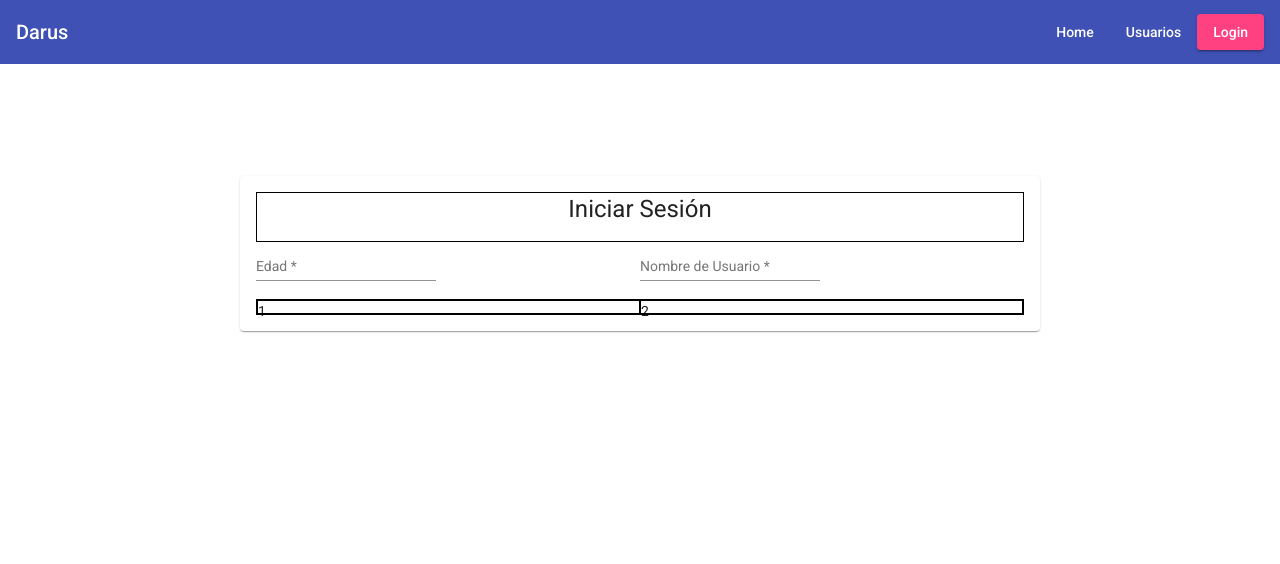
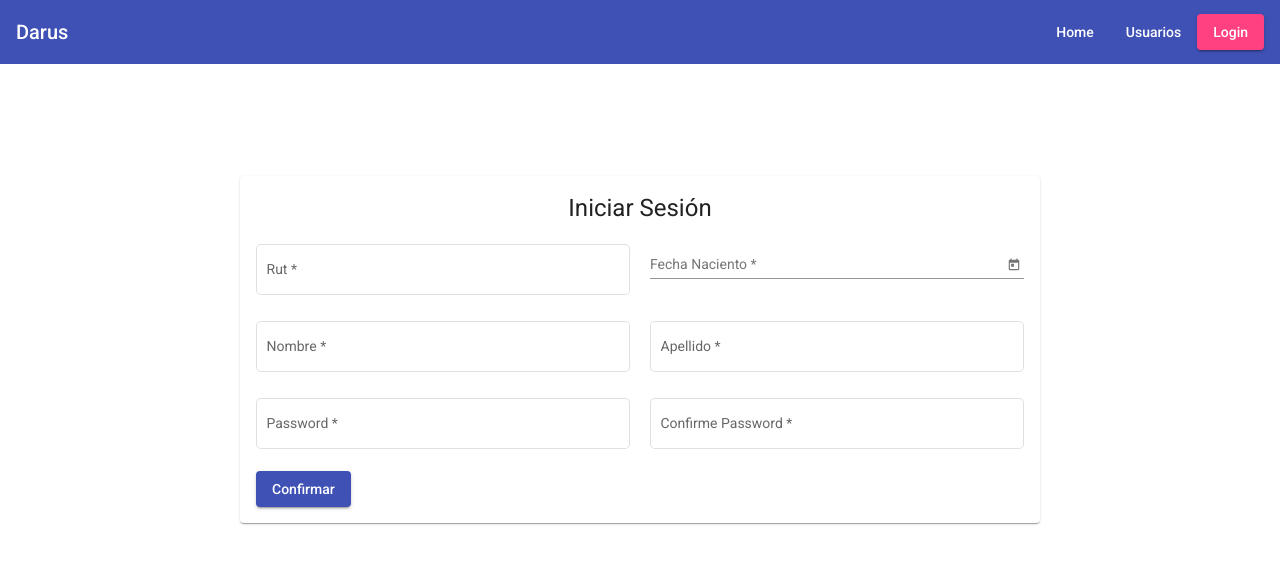
Before and after one commit to SrDarus/angularMaterial, an Angular app: page /usuario/nuevoUsuario in a window 1280 px wide. Shown: the top 564 px of the page. Built offline with nearby package versions, Linux system fonts and the light colour scheme.

Commit message:
se implementa el modulo flexLayoutModule para dejar el formulario nuevo usuario responsivo

```diff
--- a/src/app/app.module.ts
+++ b/src/app/app.module.ts
@@ -49,6 +49,7 @@ import {MatSortModule} from '@angular/material/sort';
 import {MatPaginatorModule} from '@angular/material/paginator';
 import {MatButtonModule} from '@angular/material/button';
 import { UsuarioService } from './services/usuario.service';
+import { MatNativeDateModule } from '@angular/material/core';
 
 @NgModule({
   declarations: [
@@ -71,6 +72,7 @@ import { UsuarioService } from './services/usuario.service';
     MatInputModule,
     MatAutocompleteModule,
     MatDatepickerModule,
+    MatNativeDateModule,
     MatFormFieldModule,
     MatRadioModule,
     MatSelectModule,
@@ -100,7 +102,8 @@ import { UsuarioService } from './services/usuario.service';
 
   ],
   providers: [
-    UsuarioService
+    UsuarioService,
+    MatDatepickerModule
   ],
   bootstrap: [AppComponent]
 })
--- a/src/app/components/login/nuevo-usuario/nuevo-usuario.component.html
+++ b/src/app/components/login/nuevo-usuario/nuevo-usuario.component.html
@@ -1,23 +1,46 @@
 <mat-card class="m-t-7 m-l-15 m-r-15">
-    <div class="bo text-center">
+    <div class="text-center">
         <h1>Iniciar Sesión</h1>
     </div>
     <form [formGroup]="formNuevoUsuario">
-        <div fxLayout="row">
-            <mat-form-field fxLayout="col" class="w-full">
-                <input matInput placeholder="Edad" formControlName="edad" class="bo w-full">
+        <div fxLayout="row" fxLayout.sm="column" fxLayout.xs="column" fxLayoutGap="20px" fxLayoutGap.xs="10px">
+            <mat-form-field fxFlex appearance="outline" fxFlex="1 1 50%">
+                <mat-label>Rut</mat-label>
+                <input matInput formControlName="rut">
             </mat-form-field>
-            <mat-form-field fxLayout="col" class="w-full">
-                <input matInput placeholder="Nombre de Usuario" formControlName="usuario" class="bo w-full">
+            <mat-form-field fxFlex="1 1 50%">
+                <mat-label>Fecha Naciento</mat-label>
+                <input matInput [matDatepicker]="picker" formControlName="fechaNacimiento">
+                <mat-datepicker-toggle matSuffix [for]="picker"></mat-datepicker-toggle>
+                <mat-datepicker #picker></mat-datepicker>
             </mat-form-field>
         </div>
-        <div fxLayout="row" class="bo h-1">
-            <div fxlayout="col" class="w-full bo h1">
-                1
-            </div>
-            <div fxlayout="col" class="w-full bo h1">
-                2
-            </div>
+        <div fxLayout="row" fxLayout.sm="column" fxLayout.xs="column" fxLayoutGap="20px" fxLayoutGap.xs="10px">
+            <mat-form-field fxFlex appearance="outline">
+                <mat-label>Nombre</mat-label>
+                <input matInput formControlName="nombre">
+            </mat-form-field>
+
+            <mat-form-field fxFlex appearance="outline">
+                <mat-label>Apellido</mat-label>
+                <input matInput formControlName="apellido">
+            </mat-form-field>
+        </div>
+
+        <div fxLayout="row" fxLayout.sm="column" fxLayout.xs="column" fxLayoutGap="20px" fxLayoutGap.xs="10px">
+            <mat-form-field fxFlex appearance="outline">
+                <mat-label>Password</mat-label>
+                <input type="password" matInput formControlName="password">
+            </mat-form-field>
+            <mat-form-field fxFlex appearance="outline">
+                <mat-label>Confirme Password</mat-label>
+                <input type="password" matInput formControlName="password2">
+            </mat-form-field>
+        </div>
+        <div fxLayout="row" fxLayout.sm="column" fxLayout.xs="column" fxLayoutGap="20px" fxLayoutGap.xs="10px">
+            <button mat-raised-button color="primary">
+                Confirmar
+            </button>
         </div>
     </form>
 </mat-card>
--- a/src/app/components/login/nuevo-usuario/nuevo-usuario.component.ts
+++ b/src/app/components/login/nuevo-usuario/nuevo-usuario.component.ts
@@ -12,15 +12,30 @@ export class NuevoUsuarioComponent implements OnInit {
 
   formNuevoUsuario: FormGroup
   usuario: Usuario
+  edades: Array<number> = []
   constructor() { }
 
   ngOnInit(): void {
     this.formNuevoUsuario = new FormGroup({
       rut: new FormControl('', Validators.required),
       nombre: new FormControl('', Validators.required),
-      edad: new FormControl('', Validators.required),
-      usuario: new FormControl('', Validators.required)
+      apellido: new FormControl('', Validators.required),
+      fechaNacimiento: new FormControl('', Validators.required),
+      password: new FormControl('', Validators.required),
+      password2: new FormControl('', Validators.required)
     });
   }
 
+  crearNuevoUsuario() {
+    [{
+      "rut": "104444199",
+      "nombre": "margarita",
+      "fechaNacimiento": "2020-04-29T04:00:00.000+0000",
+      "usuario": "magi",
+      "password": "Caradej1",
+      "fecha": "2020-04-29",
+      "perfil": 2
+    }];
+  }
+
 }
--- a/src/assets/css/util.css
+++ b/src/assets/css/util.css
@@ -690,8 +690,19 @@
 	border: 1px  solid black;
 }
 
-.border-danger{
-	border: 1px red;
+.bo-danger{
+	border: 1px red solid;
+}
+
+.bo-blue{
+	border: 1px blue solid;
+}
+
+.bo-green{
+	border: 1px green solid;
+}
+.bo-yellow{
+	border: 1px yellow solid;
 }
 
 /*[ border-radius ]
@@ -888,9 +899,6 @@ EFFECT   EFFECT   EFFECT   EFFECT   EFFECT   EFFECT  EFFECT
 
 
 
-
-
-
 /*=========================================================
 RESPONSIVE  RESPONSIVE  RESPONSIVE  RESPONSIVE   RESPONSIVE
 =========================================================*/
```
